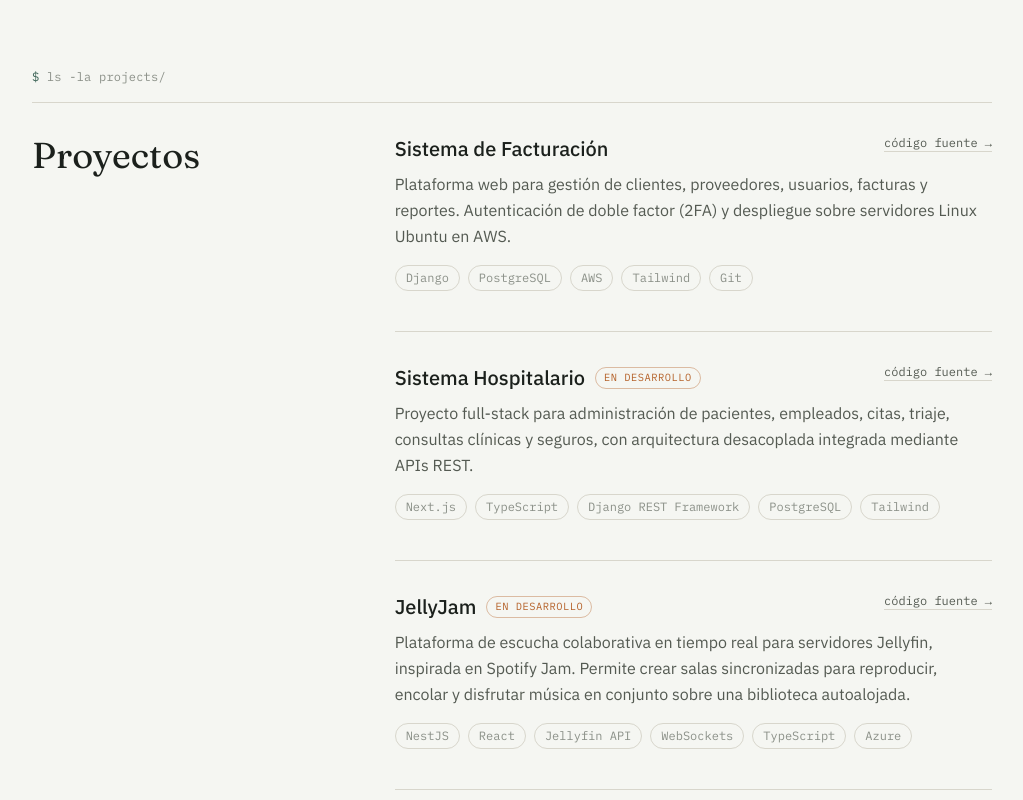
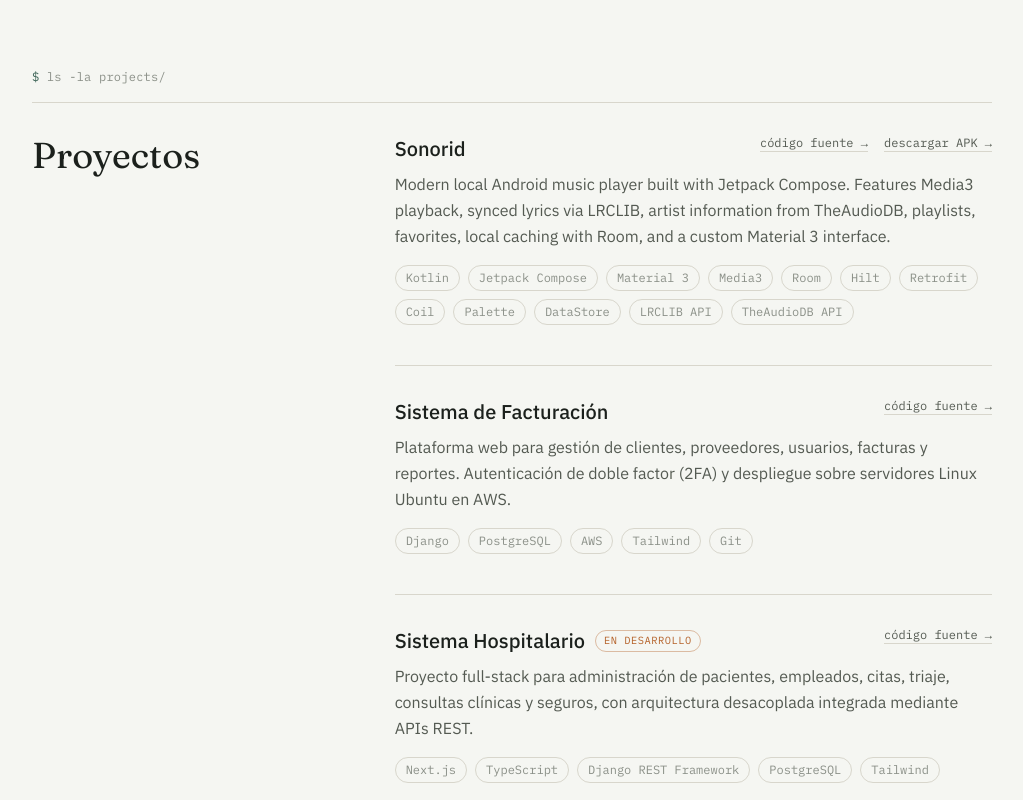
Before and after one commit to BryanRC99/Portafolio, a React (Vite) app: page / in a window 1280 px wide. Shown: the part 2860-3660 px from the top of the page, without its empty margins (123-1146 px from the left). Built offline with nearby package versions, Linux system fonts and the light colour scheme.

Commit message:
Refactor Projects component with new project entries
Updated project details and improved formatting in Projects component.

```diff
--- a/src/components/Projects.jsx
+++ b/src/components/Projects.jsx
@@ -1,29 +1,66 @@
 import { motion } from "framer-motion";
 
 const projects = [
+  {
+    title: "Sonorid",
+    description:
+      "Modern local Android music player built with Jetpack Compose. Features Media3 playback, synced lyrics via LRCLIB, artist information from TheAudioDB, playlists, favorites, local caching with Room, and a custom Material 3 interface.",
+    technologies: [
+      "Kotlin",
+      "Jetpack Compose",
+      "Material 3",
+      "Media3",
+      "Room",
+      "Hilt",
+      "Retrofit",
+      "Coil",
+      "Palette",
+      "DataStore",
+      "LRCLIB API",
+      "TheAudioDB API",
+    ],
+    github: "https://github.com/BryanRC99/Sonorid",
+    apk: "https://github.com/BryanRC99/Sonorid/releases/tag/v1.0.0",
+    status: null,
+  },
   {
     title: "Sistema de Facturación",
     description:
       "Plataforma web para gestión de clientes, proveedores, usuarios, facturas y reportes. Autenticación de doble factor (2FA) y despliegue sobre servidores Linux Ubuntu en AWS.",
     technologies: ["Django", "PostgreSQL", "AWS", "Tailwind", "Git"],
     github: "https://github.com/BryanRC99/Sistema_Facturacion",
+    apk: null,
     status: null,
   },
   {
     title: "Sistema Hospitalario",
     description:
       "Proyecto full-stack para administración de pacientes, empleados, citas, triaje, consultas clínicas y seguros, con arquitectura desacoplada integrada mediante APIs REST.",
-    technologies: ["Next.js", "TypeScript", "Django REST Framework", "PostgreSQL", "Tailwind"],
+    technologies: [
+      "Next.js",
+      "TypeScript",
+      "Django REST Framework",
+      "PostgreSQL",
+      "Tailwind",
+    ],
     github: "https://github.com/BryanRC99/Sistema_Hospitalario",
+    apk: null,
     status: "En desarrollo",
   },
   {
     title: "JellyJam",
     description:
       "Plataforma de escucha colaborativa en tiempo real para servidores Jellyfin, inspirada en Spotify Jam. Permite crear salas sincronizadas para reproducir, encolar y disfrutar música en conjunto sobre una biblioteca autoalojada.",
-    technologies: ["NestJS", "React", "Jellyfin API", "WebSockets", "TypeScript", "Azure"],
+    technologies: [
+      "NestJS",
+      "React",
+      "Jellyfin API",
+      "WebSockets",
+      "TypeScript",
+      "Azure",
+    ],
     github: "https://github.com/BryanRC99/JellyJam",
-    status: "En desarrollo",
+    apk: null,
   },
   {
     title: "Laboratorio de Auditoría y Hardening de Redes",
@@ -31,13 +68,17 @@ const projects = [
       "Investigación con análisis de topologías con doble NAT, escaneo de vulnerabilidades en servicios de administración local (OpenSSH, HTTP, UPnP) y auditoría de interfaces inalámbricas en Modo Monitor.",
     technologies: ["Kali Linux", "Nmap", "Wireshark"],
     github: null,
+    apk: null,
     status: null,
   },
 ];
 
 function Projects() {
   return (
-    <section id="projects" className="max-w-5xl mx-auto px-6 md:px-8 section-pad">
+    <section
+      id="projects"
+      className="max-w-5xl mx-auto px-6 md:px-8 section-pad"
+    >
       <p className="cmd-eyebrow mb-4">ls -la projects/</p>
 
       <div className="hairline-t pt-8 grid md:grid-cols-[1fr_2fr] gap-8 md:gap-16">
@@ -57,27 +98,46 @@ function Projects() {
             >
               <div className="flex flex-wrap items-start justify-between gap-3 mb-2">
                 <div className="flex flex-wrap items-center gap-2.5">
-                  <h3 className="text-xl font-medium text-ink">{project.title}</h3>
+                  <h3 className="text-xl font-medium text-ink">
+                    {project.title}
+                  </h3>
+
                   {project.status && (
                     <span className="font-mono text-[0.65rem] uppercase tracking-wider text-alert border border-alert/40 rounded-full px-2 py-0.5">
                       {project.status}
                     </span>
                   )}
                 </div>
+
+                <div className="flex items-center gap-4">
                   {project.github && (
                     <a
                       href={project.github}
                       target="_blank"
                       rel="noopener noreferrer"
-                    className="font-mono text-xs text-ink-soft border-b border-hairline hover:text-signal hover:border-signal transition-colors shrink-0"
+                      className="font-mono text-xs text-ink-soft border-b border-hairline hover:text-signal hover:border-signal transition-colors"
                     >
                       código fuente →
                     </a>
                   )}
+
+                  {project.apk && (
+                    <a
+                      href={project.apk}
+                      target="_blank"
+                      rel="noopener noreferrer"
+                      className="font-mono text-xs text-ink-soft border-b border-hairline hover:text-signal hover:border-signal transition-colors"
+                    >
+                      descargar APK →
+                    </a>
+                  )}
                 </div>
+              </div>
+
               <p className="text-ink-soft leading-relaxed mb-4 max-w-2xl">
                 {project.description}
               </p>
+
               <div className="flex flex-wrap gap-2">
                 {project.technologies.map((tech) => (
                   <span
```
Lines whose indentation alone changed are shown as unchanged.
